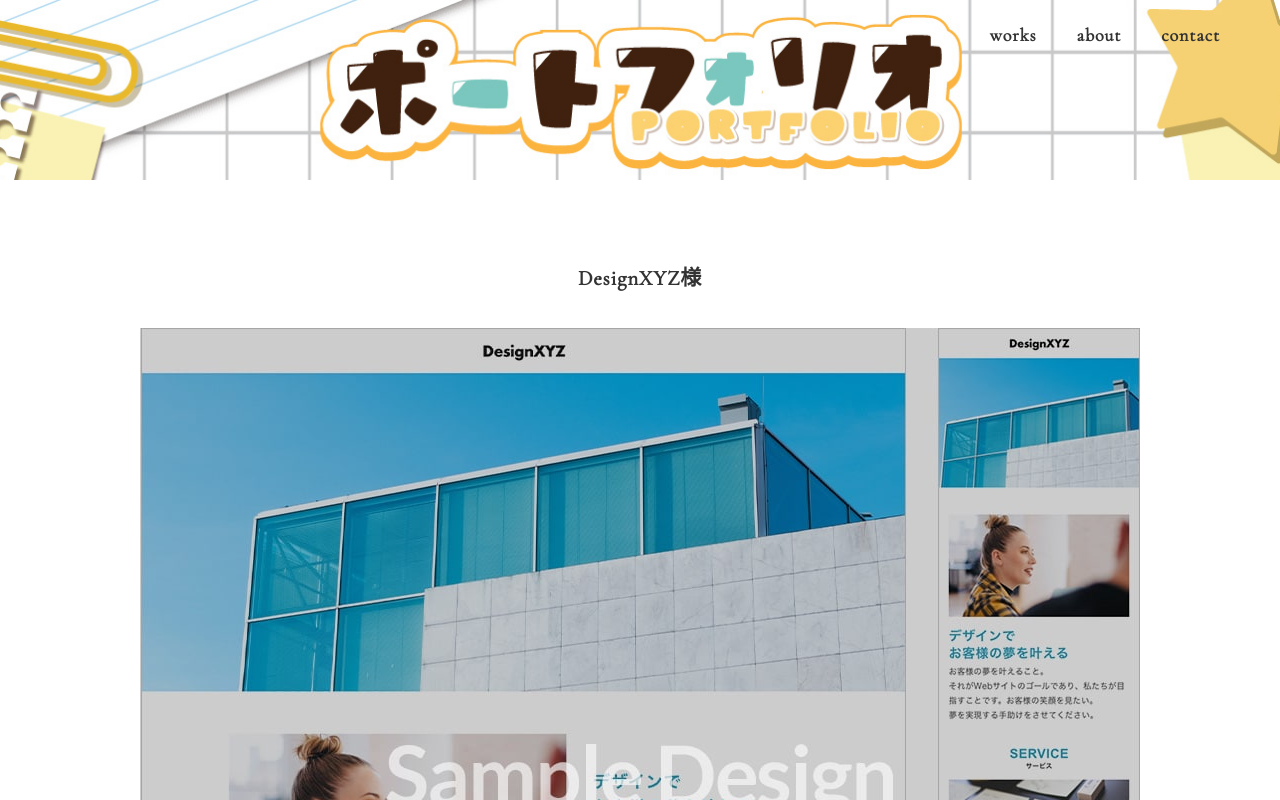
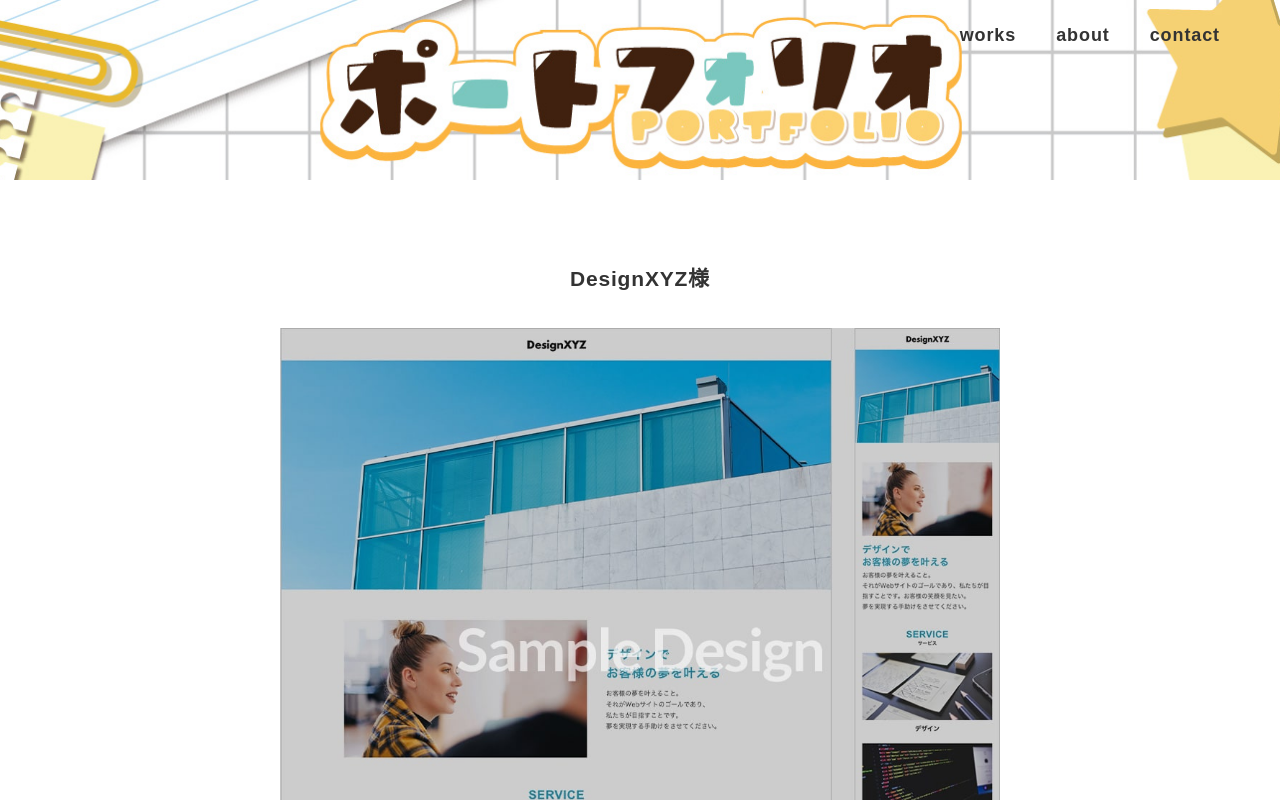
Before and after one commit to kaneko-y-catp/kaneko-y-catp.github.io, a plain HTML site: page works-template.html in a window 1280 px wide. Shown: the top 800 px of the page. Drawn offline with nearby package versions, Linux system fonts and the light colour scheme.

Commit message:
Update style.css

```diff
--- a/css/style.css
+++ b/css/style.css
@@ -1,5 +1,6 @@
 body {
-  font-family: "Cormorant Garamond","Helvetica Neue",Arial,"Hiragino Kaku Gothic ProN","Hiragino Sans",Meiryo,sans-serif;
+  /*-- font-family: "Cormorant Garamond","Helvetica Neue",Arial,"Hiragino Kaku Gothic ProN","Hiragino Sans",Meiryo,sans-serif; --*/
+  font-family:"Hiragino maru Gothic ProN W4", "Hiragino Kaku Gothic Pro","Hiragino Sans", "arial", "Meiryo", "MS PGothic", "sans-serif";
   font-size: 14px;
   line-height: 1.8;
   letter-spacing: .8px;
@@ -354,6 +355,8 @@ li {
 }
 
 .article-img {
+    max-width: 720px;
+  margin: 0 auto;
   margin-bottom: 20px;
 }
 
```
